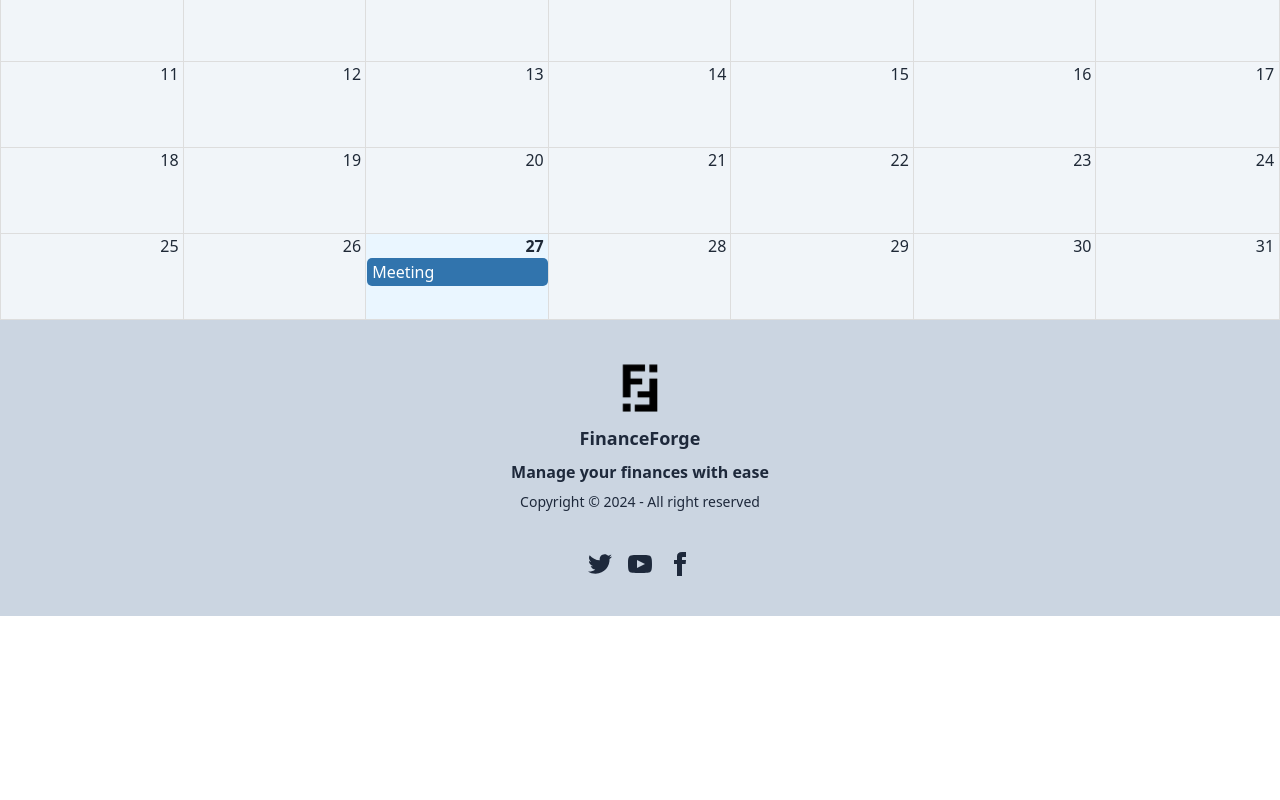
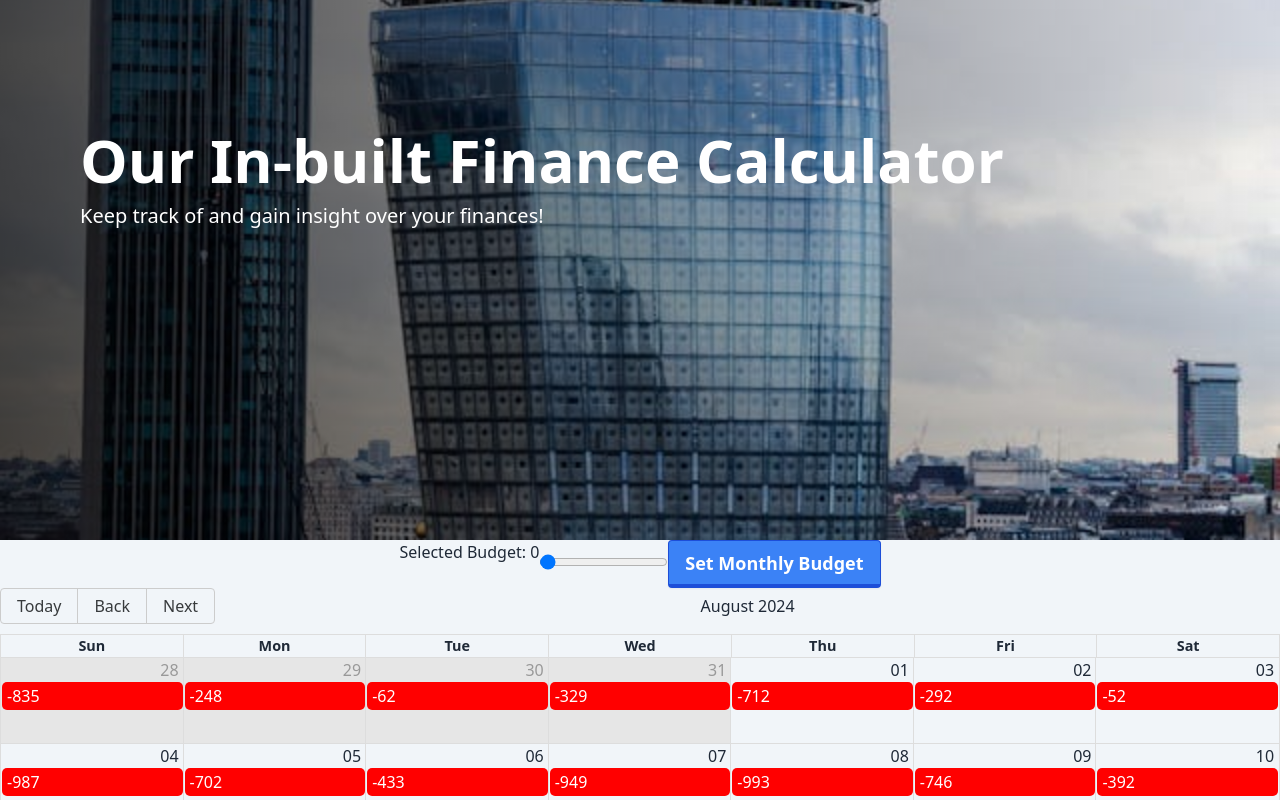
Before and after one commit to Jx1126/asp-final, a React (Vite) app: page /finance-manager in a window 1280 px wide. Shown: the part 260-1060 px from the top of the page. Before the commit the page ends 876 px from the top, so only its background shows below. Built offline with nearby package versions, Linux system fonts and the light colour scheme.

Commit message:
Finance Hero, Budget Slider, Financial Calendar
- Added hero section and image for finance page
- Added budget slider and save button
- Added financial calendar with daily budget functionality

```diff
--- a/package.json
+++ b/package.json
@@ -11,6 +11,7 @@
     "css": "npx tailwindcss -i ./src/css/input.css -o ./src/css/output.css --watch"
   },
   "dependencies": {
+    "date-fns": "^3.6.0",
     "react": "^18.3.1",
     "react-big-calendar": "^1.13.2",
     "react-dom": "^18.3.1"
--- a/src/components/finance/Finance.tsx
+++ b/src/components/finance/Finance.tsx
@@ -1,28 +1,150 @@
 import { Calendar, momentLocalizer, Event } from "react-big-calendar";
 import moment from "moment";
 import "react-big-calendar/lib/css/react-big-calendar.css";
+import financeHero from "/finance_hero.png?url";
+import { useState } from "react";
+import { startOfYear, endOfYear, eachDayOfInterval } from "date-fns";
 
 const localizer = momentLocalizer(moment);
 
-const events: Event[] = [
-  {
-    title: "Meeting",
-    start: new Date(),
-    end: new Date(),
-    allDay: false,
-  },
-];
+// Hero Component
+function FinanceHero() {
+  return (
+    <section className="relative w-auto h-auto">
+      <img src={financeHero} alt="Hero image" className="w-full object-cover" />
+      <div className="absolute inset-0 bg-gradient-to-r from-black/70" />
 
-function Finance() {
+      <div className="absolute inset-0 flex items-center ml-20">
+        <div className="text-white">
+          <h1 className="text-4xl md:text-6xl font-bold">
+            Our In-built Finance Calculator
+          </h1>
+          <p className="text-lg mt-3 md:text-xl">
+            Keep track of and gain insight over your finances!
+          </p>
+        </div>
+      </div>
+    </section>
+  );
+}
+
+// Budget Slider Component
+interface Props {
+  onSaveBudget: (budget: number) => void;
+}
+
+function BudgetSlider({ onSaveBudget }: Props) {
+  const [budget, setBudget] = useState(0);
+  const [budgetSaved, setBudgetSaved] = useState(false);
+
+  function handleSliderChange(sliderEvent) {
+    setBudget(Number(sliderEvent.target.value));
+  }
+
+  function handleButtonClick() {
+    onSaveBudget(budget);
+    setBudgetSaved(true);
+  }
+
   return (
-    <div>
+    <>
+      <div className="flex flex-row justify-center align-center">
+        <p>Selected Budget: {budget}</p>
+        <div className="w-1/2">
+          <input
+            type="range"
+            min="0"
+            max="20000"
+            className="range range-primary"
+            onChange={handleSliderChange}
+          />
+          <a className="btn btn-primary text-lg" onClick={handleButtonClick}>
+            Set Monthly Budget
+          </a>
+
+          {budgetSaved && <p>Monthly Budget of {budget} Set!</p>}
+        </div>
+      </div>
+    </>
+  );
+}
+
+// Calendar Component
+
+interface Props {
+  budget: number;
+}
+
+function FinanceCalendar({ budget }: Props) {
+  function getYearArray(date) {
+    let yearStart = startOfYear(todayDate);
+    let yearEnd = endOfYear(todayDate);
+
+    let currentYearArray = eachDayOfInterval({
+      start: yearStart,
+      end: yearEnd,
+    });
+
+    return currentYearArray;
+  }
+
+  function generateEventArray(dateRange) {
+    let eventArray = [];
+    for (let i = 0; i < dateRange.length; i++) {
+      let day = {
+        title: Math.floor(
+          (budget * 12) / dateRange.length - Math.floor(Math.random() * 1000)
+        ),
+        start: dateRange[i],
+        end: dateRange[i],
+        allDay: false,
+      };
+      eventArray.push(day);
+    }
+    return eventArray;
+  }
+
+  function eventColour(event) {
+    let backgroundColor;
+    if (event.title < 0) {
+      backgroundColor = "red";
+    } else {
+      backgroundColor = "green";
+    }
+    return { style: { backgroundColor } };
+  }
+
+  let todayDate = new Date();
+  let yearArray = getYearArray(todayDate);
+  let events = generateEventArray(yearArray);
+
+  return (
+    <>
       <Calendar
         localizer={localizer}
         events={events}
         startAccessor="start"
         endAccessor="end"
         style={{ height: 500 }}
+        views={["month"]}
+        eventPropGetter={eventColour}
       />
+    </>
+  );
+}
+
+function Finance() {
+  const [budget, setBudget] = useState(0);
+
+  function onSaveBudget(newBudget) {
+    setBudget(newBudget);
+  }
+
+  return (
+    <div>
+      <FinanceHero />
+      <BudgetSlider onSaveBudget={onSaveBudget} />
+      <FinanceCalendar budget={budget} />
     </div>
   );
 }
```
Also changed, not shown: public/finance_hero.png (added), 1 other file (tests, documents, lock files or other folders).
